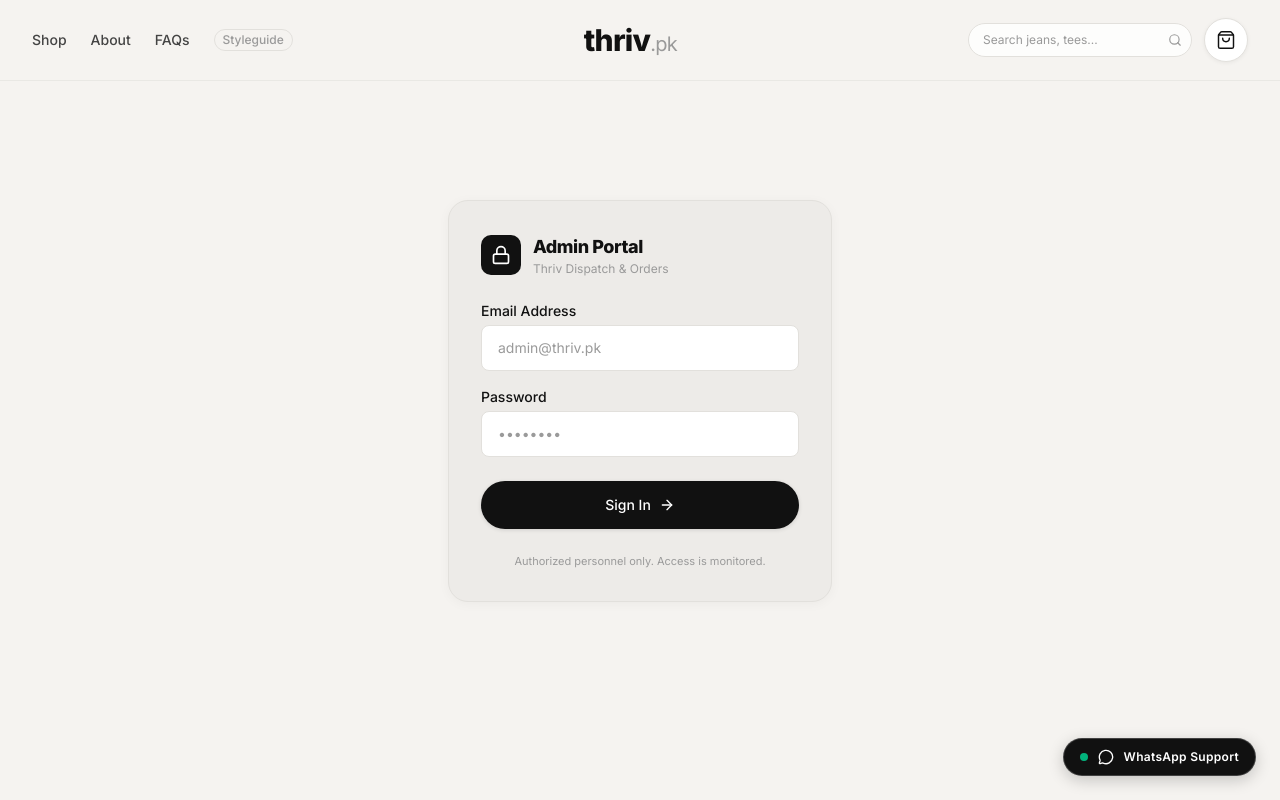
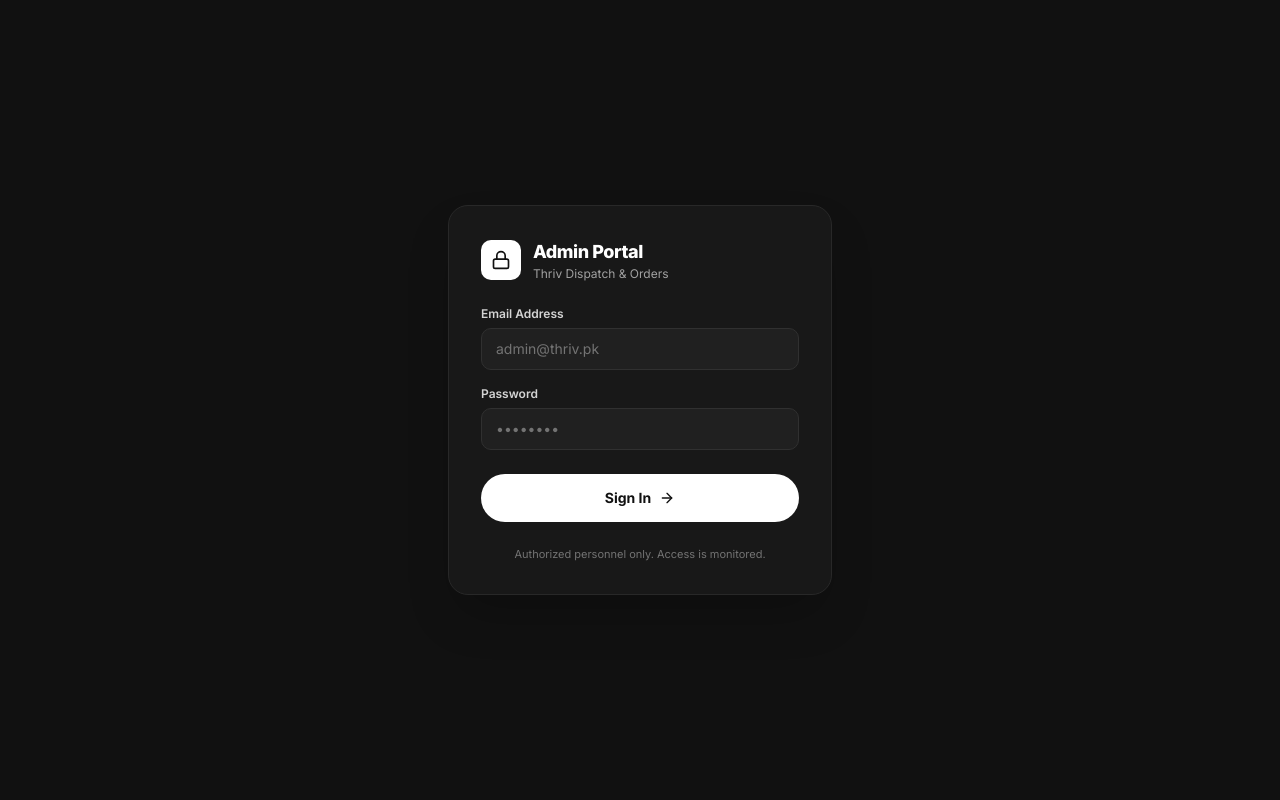
Before and after one commit to KhubaibAhmed0/Thriv, a Next.js app: page /admin/login in a window 1280 px wide. Shown: the top 800 px of the page. Built offline with nearby package versions, Linux system fonts and the light colour scheme.

Commit message:
fix: remove storefront header and footer from admin, fix order completion screen

```diff
--- a/app/admin/login/page.tsx
+++ b/app/admin/login/page.tsx
@@ -52,62 +52,70 @@
   };
 
   return (
-    <div className="min-h-[80vh] flex flex-col justify-center items-center px-4 py-12 bg-[#F5F3F0]">
-      <div className="w-full max-w-sm bg-[#EDEBE8] border border-[#E2E0DC] rounded-[20px] p-6 sm:p-8 shadow-[0_2px_12px_rgba(0,0,0,0.04)]">
+    <div className="min-h-screen flex flex-col justify-center items-center px-4 py-12 bg-[#111111]">
+      <div className="w-full max-w-sm bg-[#181818] border border-[#282828] rounded-[20px] p-6 sm:p-8 shadow-2xl">
         {/* Header */}
         <div className="flex items-center gap-3 mb-6">
-          <div className="w-10 h-10 rounded-[10px] bg-[#111111] flex items-center justify-center text-white shrink-0">
+          <div className="w-10 h-10 rounded-[10px] bg-white flex items-center justify-center text-[#111111] shrink-0">
             <Lock className="w-5 h-5" />
           </div>
           <div>
-            <h1 className="text-lg font-extrabold text-[#111111] tracking-tight">Admin Portal</h1>
-            <p className="text-xs text-[#9A9A9A]">Thriv Dispatch & Orders</p>
+            <h1 className="text-lg font-extrabold text-white tracking-tight">Admin Portal</h1>
+            <p className="text-xs text-neutral-400">Thriv Dispatch & Orders</p>
           </div>
         </div>
 
         {/* Error Banner */}
         {error && (
-          <div className="mb-5 p-3.5 bg-[#F5E6E6] border border-[#E2C2C2] rounded-[12px] flex items-start gap-2.5">
-            <AlertCircle className="w-4 h-4 text-[#8B2020] shrink-0 mt-0.5" />
-            <p className="text-xs font-medium text-[#8B2020] leading-relaxed">{error}</p>
+          <div className="mb-5 p-3.5 bg-rose-950/40 border border-rose-800/40 rounded-[12px] flex items-start gap-2.5">
+            <AlertCircle className="w-4 h-4 text-rose-400 shrink-0 mt-0.5" />
+            <p className="text-xs font-medium text-rose-300 leading-relaxed">{error}</p>
           </div>
         )}
 
         {/* Login Form */}
         <form onSubmit={handleSubmit} className="space-y-4" noValidate>
-          <Input
+          <div>
+            <label className="block text-xs font-semibold text-neutral-300 mb-1.5" htmlFor="admin-email">
+              Email Address
+            </label>
+            <input
               id="admin-email"
               type="email"
-            label="Email Address"
               placeholder="admin@thriv.pk"
               value={email}
               onChange={(e) => setEmail(e.target.value)}
               autoComplete="email"
               required
+              className="w-full bg-[#202020] border border-[#303030] rounded-[10px] px-3.5 py-2.5 text-sm text-white placeholder:text-neutral-500 outline-none focus:border-neutral-400 transition-colors"
             />
+          </div>
 
-          <Input
+          <div>
+            <label className="block text-xs font-semibold text-neutral-300 mb-1.5" htmlFor="admin-password">
+              Password
+            </label>
+            <input
               id="admin-password"
               type="password"
-            label="Password"
               placeholder="••••••••"
               value={password}
               onChange={(e) => setPassword(e.target.value)}
               autoComplete="current-password"
               required
+              className="w-full bg-[#202020] border border-[#303030] rounded-[10px] px-3.5 py-2.5 text-sm text-white placeholder:text-neutral-500 outline-none focus:border-neutral-400 transition-colors"
             />
+          </div>
 
           <div className="pt-2">
-            <Button
+            <button
               type="submit"
-              variant="primary"
-              fullWidth
               disabled={loading}
-              className="py-3.5 text-sm font-bold"
+              className="w-full py-3.5 text-sm font-bold bg-white text-[#111111] hover:bg-neutral-200 rounded-full flex items-center justify-center gap-2 transition-colors disabled:opacity-50 cursor-pointer"
             >
               {loading ? (
                 <>
-                  <span className="w-4 h-4 border-2 border-white border-t-transparent rounded-full animate-spin" />
+                  <span className="w-4 h-4 border-2 border-black border-t-transparent rounded-full animate-spin" />
                   Signing in...
                 </>
               ) : (
@@ -116,11 +124,11 @@
                   <ArrowRight className="w-4 h-4" />
                 </>
               )}
-            </Button>
+            </button>
           </div>
         </form>
 
-        <p className="text-[11px] text-center text-[#9A9A9A] mt-6">
+        <p className="text-[11px] text-center text-neutral-500 mt-6">
           Authorized personnel only. Access is monitored.
         </p>
       </div>
--- a/components/CheckoutForm.tsx
+++ b/components/CheckoutForm.tsx
@@ -1,6 +1,6 @@
 'use client';
 
-import React, { useEffect, useState } from 'react';
+import React, { useEffect, useState, useRef } from 'react';
 import Link from 'next/link';
 import { useRouter } from 'next/navigation';
 import { z } from 'zod';
@@ -64,6 +64,7 @@
 
   // Generated once on mount; prevents double-submit from creating two orders.
   const [idempotencyKey] = useState<string>(() => crypto.randomUUID());
+  const isOrderPlacedRef = useRef(false);
 
   const [formData, setFormData] = useState<FormData>({
     customerName: '',
@@ -80,9 +81,9 @@
   const [isSubmitting, setIsSubmitting] = useState(false);
   const [submitError, setSubmitError] = useState<string | null>(null);
 
-  // Redirect to cart if cart is empty
+  // Redirect to cart if cart is empty and order hasn't just been placed
   useEffect(() => {
-    if (items.length === 0) {
+    if (!isOrderPlacedRef.current && items.length === 0) {
       router.replace('/cart');
     }
   }, [items.length, router]);
@@ -171,24 +172,50 @@
       }
 
       const orderNumber: string = data.order_number;
+      isOrderPlacedRef.current = true;
+
+      const orderData = {
+        orderNumber,
+        customerName: formData.customerName,
+        whatsapp: formData.whatsapp,
+        email: formData.email,
+        address: formData.address,
+        city: formData.city,
+        province: formData.province,
+        paymentMethod,
+        items: [...items],
+        subtotal,
+        deliveryFee,
+        total: data.total_pkr || total,
+        createdAt: new Date().toISOString(),
+        notes: formData.notes || undefined,
+      };
+
       try {
-        localStorage.setItem(
-          `thriv_order_${orderNumber}`,
-          JSON.stringify({ order_number: orderNumber, total_pkr: data.total_pkr })
-        );
+        localStorage.setItem(`thriv_order_${orderNumber}`, JSON.stringify(orderData));
       } catch {
         // non-fatal
       }
 
       clearCart();
-      router.push(`/order/${orderNumber}`);
+      router.replace(`/order/${orderNumber}`);
     } catch {
       setSubmitError('Network error. Please check your connection and try again.');
       setIsSubmitting(false);
     }
   };
 
-  if (items.length === 0) return null;
+  if (items.length === 0) {
+    if (isOrderPlacedRef.current) {
+      return (
+        <div className="min-h-[60vh] flex flex-col items-center justify-center gap-3">
+          <div className="w-8 h-8 border-2 border-[#111111] border-t-transparent rounded-full animate-spin" />
+          <p className="text-sm font-medium text-[#444444]">Placing your order and generating receipt...</p>
+        </div>
+      );
+    }
+    return null;
+  }
 
   const showAccountDetails = ['bank-transfer', 'easypaisa', 'jazzcash'].includes(paymentMethod);
 
--- a/components/Footer.tsx
+++ b/components/Footer.tsx
@@ -1,8 +1,16 @@
+'use client';
+
 import React from 'react';
 import Link from 'next/link';
+import { usePathname } from 'next/navigation';
 import { ArrowUpRight, ShieldCheck, Truck, Sparkles } from 'lucide-react';
 
 export function Footer() {
+  const pathname = usePathname();
+  if (pathname?.startsWith('/admin')) {
+    return null;
+  }
+
   return (
     <footer className="mt-20 border-t border-[#E2E0DC] bg-[#EDEBE8] text-[#111111]">
       <div className="max-w-7xl mx-auto px-4 sm:px-6 lg:px-8 py-12 sm:py-16">
--- a/components/Header.tsx
+++ b/components/Header.tsx
@@ -2,11 +2,16 @@
 
 import React, { useState } from 'react';
 import Link from 'next/link';
-import { useRouter } from 'next/navigation';
+import { useRouter, usePathname } from 'next/navigation';
 import { ShoppingBag, Search, Menu, X } from 'lucide-react';
 import { useCart } from '@/components/CartProvider';
 
 export function Header() {
+  const pathname = usePathname();
+  if (pathname?.startsWith('/admin')) {
+    return null;
+  }
+
   const { totalCount } = useCart();
   const [mobileMenuOpen, setMobileMenuOpen] = useState(false);
   const [searchQuery, setSearchQuery] = useState('');
--- a/components/WhatsAppFAB.tsx
+++ b/components/WhatsAppFAB.tsx
@@ -1,9 +1,15 @@
 'use client';
 
 import React from 'react';
+import { usePathname } from 'next/navigation';
 import { MessageCircle } from 'lucide-react';
 
 export function WhatsAppFAB() {
+  const pathname = usePathname();
+  if (pathname?.startsWith('/admin')) {
+    return null;
+  }
+
   const whatsappNumber = '923248188616'; // Client official WhatsApp
   const defaultText = encodeURIComponent('Hello Thriv! I have a question about an item.');
   const whatsappUrl = `https://wa.me/${whatsappNumber}?text=${defaultText}`;
```
Lines whose indentation alone changed are shown as unchanged.
